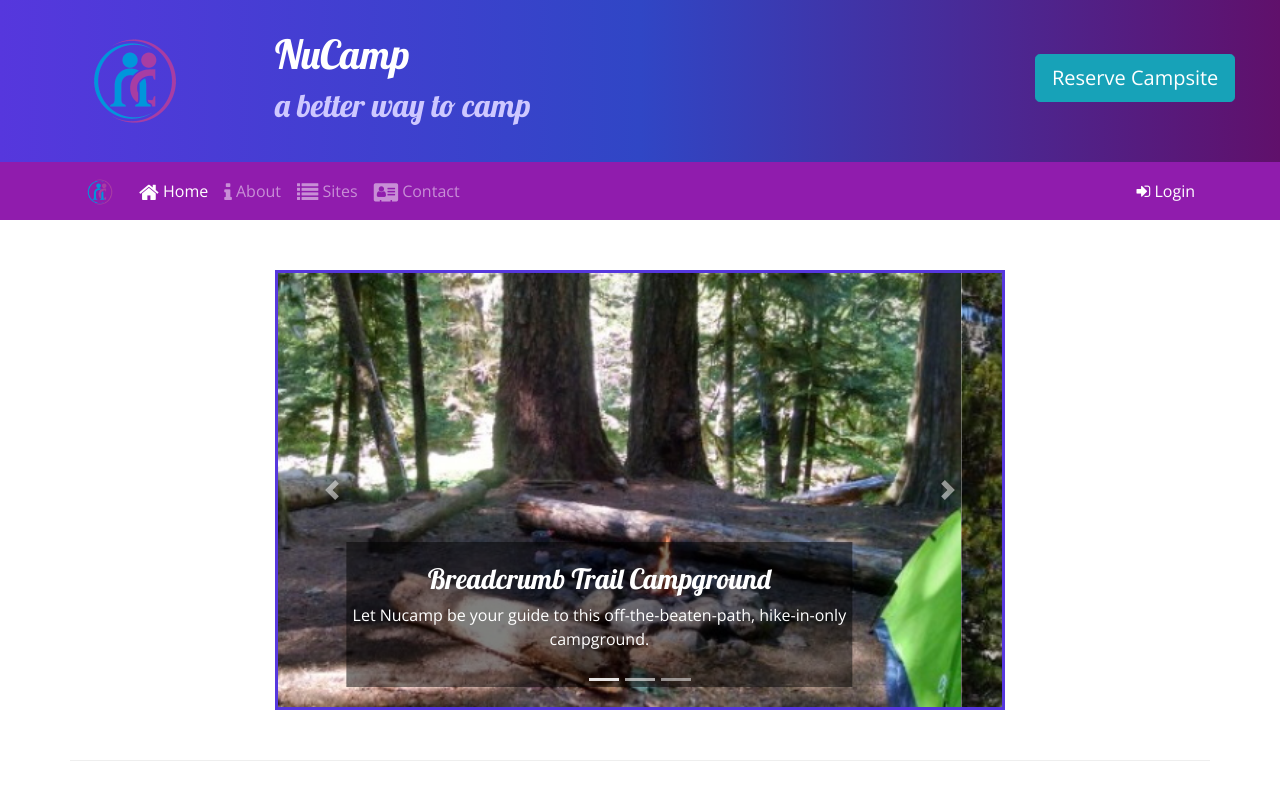
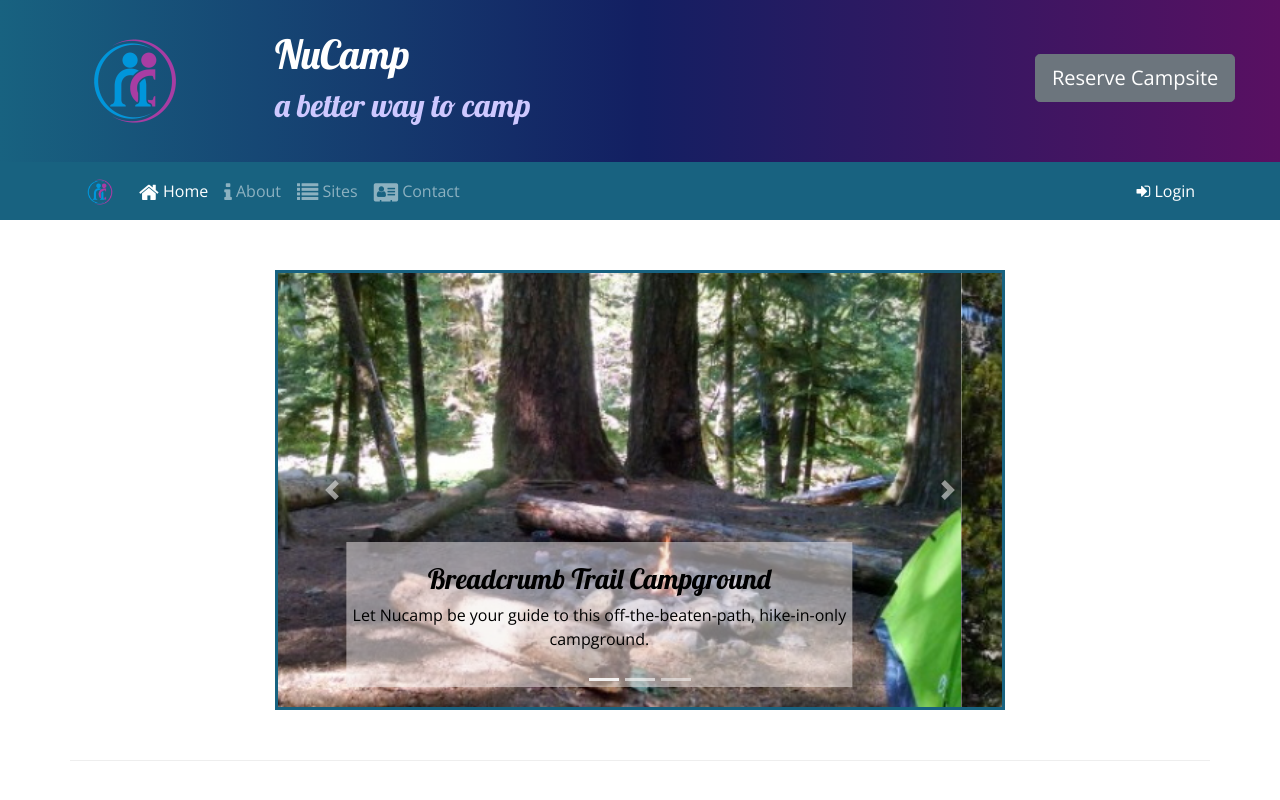
Before and after one commit to reyemarv/nucampsite, a website: page index_challenge.html in a window 1280 px wide. Shown: the top 800 px of the page. Drawn offline with nearby package versions, Linux system fonts and the light colour scheme.

Commit message:
updates from challenge

```diff
--- a/css/styles_challenge.css
+++ b/css/styles_challenge.css
@@ -27,7 +27,7 @@ a, a:hover {
 .jumbotron {
     padding: 30px;
     margin: 0;
-    background-image: linear-gradient(to right, #5637DD, #3046C5, #60106B);
+    background-image: linear-gradient(to right, #186280, #131f62, #591062);
     color: white;
 }
 
@@ -38,7 +38,7 @@ a, a:hover {
 }
 
 .navbar {
-    background-color: #901CAD
+    background-color: #186280
 }
 
 .tab-content {
@@ -48,9 +48,10 @@ a, a:hover {
 }
 
 .carousel-caption {
-    background-color: rgba(0, 0, 0, 0.5);
+    background-color: rgba(244, 237, 237, 0.5);
+    color: black
 }
 
 .carousel {
-    border: solid #5637DD;
+    border: solid #186280;
 }
--- a/index_challenge.html
+++ b/index_challenge.html
@@ -1,5 +1,5 @@
 <!DOCTYPE html>
-<html lang="en" data-bs-theme="dark">
+<html lang="en">
 
 <head>
     <!-- Required meta tags always come first -->
@@ -30,7 +30,7 @@
                     <h2>a better way to camp</h2>
                 </div>
                 <div class="col-md-4 col-xl-2 mt-4">
-                    <a role="button" class="btn btn-info btn-lg text-nowrap" href="#reserveForm" data-toggle="tooltip" data-placement="bottom" data-html="true" title="Or call us at <br /><strong>1-206-555-1234</strong">Reserve Campsite</a>
+                    <a role="button" class="btn btn-secondary btn-lg text-nowrap" href="#reserveForm" data-toggle="tooltip" data-placement="bottom" data-html="true" title="Or call us at <br /><strong>1-206-555-1234</strong">Reserve Campsite</a>
                 </div>
             </div>
         </div>
```
